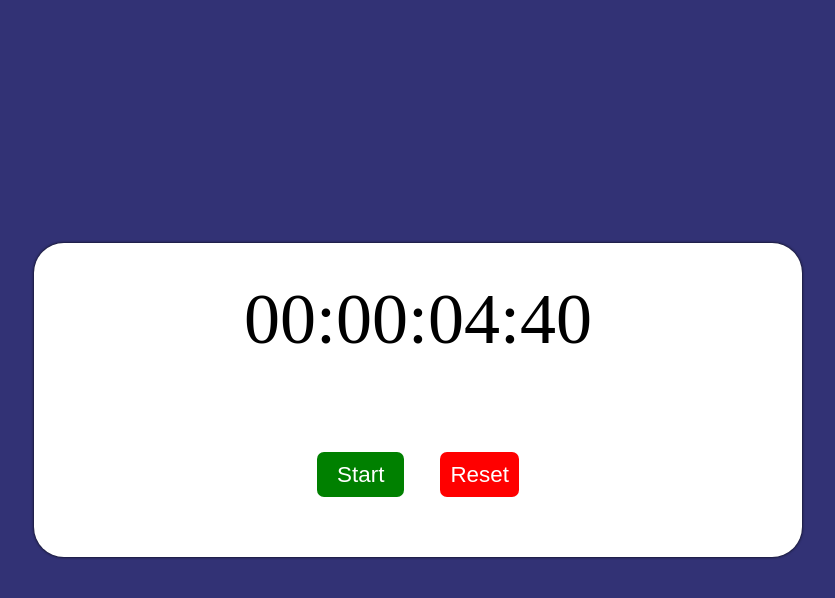
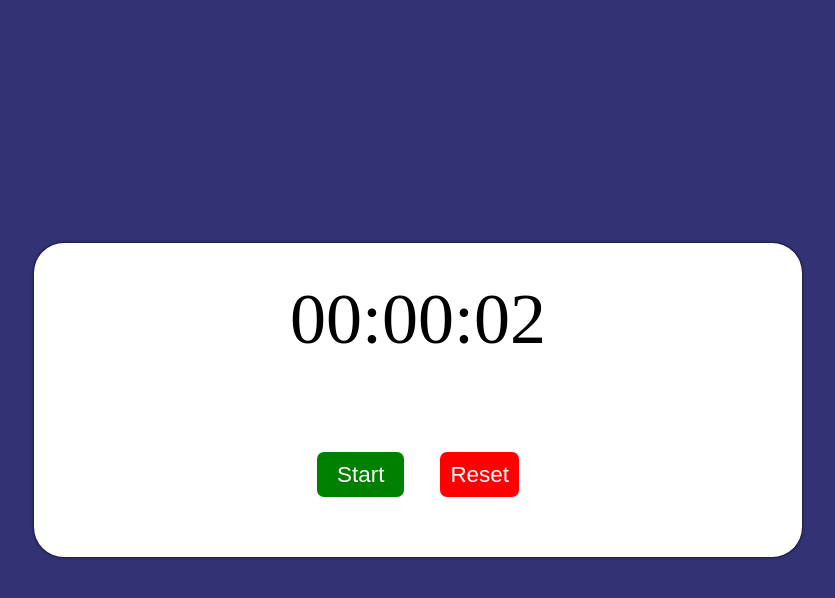
Before and after one commit to Victor-udenna/Stop-watch, a plain HTML site: page index.html in a window 1280 px wide. Both pictures are taken after a click on the button "Start". Shown: the whole page, without its empty margins (222-1057 px from the left). Drawn offline with Linux system fonts and the light colour scheme.

Commit message:
removed milliseconds

```diff
--- a/index.html
+++ b/index.html
@@ -16,7 +16,7 @@
   </head>
   <body>
     <div class="container">
-      <div id="timer">00:00:00:00</div>
+      <div id="timer">00:00:00</div>
 
       <div class="buttons">
         <button id="startStop">
--- a/project-4.js
+++ b/project-4.js
@@ -5,14 +5,14 @@ const resetBtn = document.querySelector('#resetBtn');
 
 
 // variables for time value
-let milliseconds = 0;
+
 let seconds = 0;
 let minutes = 0;
 let hours = 0;
 
 
 // variable for leading zero
-let leadmilliseconds = 0;
+
 let leadingSeconds = 0;
 let leadingMinutes = 0;
 let leadingHour = 0;
@@ -26,12 +26,8 @@ let timerStatus = "stopped";
 // Stop watch function
 
 function stopWatch() {
-    milliseconds++
+    seconds++
 
-    if (milliseconds / 60 === 1) {
-        milliseconds = 0;
-        seconds++;
-    }
 
     if (seconds / 60 === 1) {
         seconds = 0;
@@ -43,11 +39,6 @@ function stopWatch() {
         }
     }
 
-    if (leadmilliseconds < 10) {
-        leadmilliseconds = "0" + milliseconds.toString()
-    } else {
-        leadmilliseconds = milliseconds;
-    }
 
     if (leadingSeconds < 10) {
         leadingSeconds = "0" + seconds.toString()
@@ -70,7 +61,7 @@ function stopWatch() {
 
 
 
-    let displayTimer = document.getElementById('timer').innerText = leadingHour + ":" + leadingMinutes + ":" + leadingSeconds + ":" + leadmilliseconds;
+    let displayTimer = document.getElementById('timer').innerText = leadingHour + ":" + leadingMinutes + ":" + leadingSeconds;
 
 }
 
@@ -82,8 +73,8 @@ function stopWatch() {
 
 startStopBtn.addEventListener('click', function () {
     if (timerStatus === "stopped") {
-        timeInterval = window.setInterval(stopWatch, 10);
-        document.getElementById('startStopBtn').innerText = `< i class = 'fas fa-pause'></i>`;
+        timeInterval = window.setInterval(stopWatch, 1000);
+        document.getElementById('startStopBtn').innerText = "pause";
         timerStatus = "started";
     }
     else {
@@ -98,5 +89,5 @@ resetBtn.addEventListener('click', function () {
     minutes = 0;
     hours = 0;
 
-    document.getElementById('timer').innerHTML = "00:00:00:00"
+    document.getElementById('timer').innerHTML = "00:00:00"
 })
```
